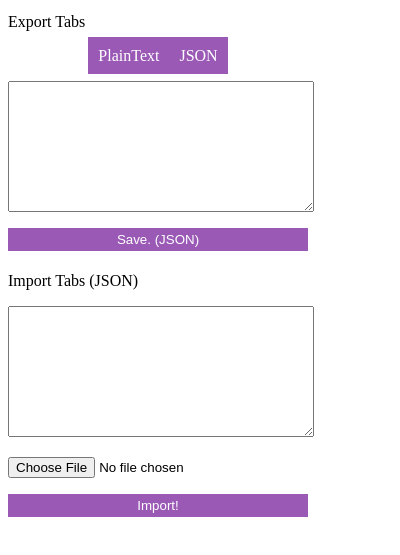
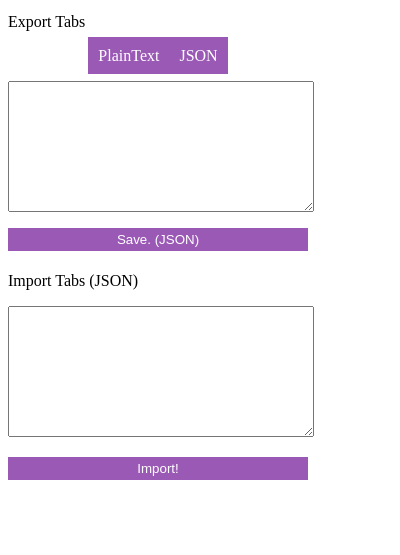
Before and after one commit to furufuru/tablist, a browser extension: page popup.html in a window 400 px wide. Shown: the part 139-694 px from the top of the page. Drawn offline with Linux system fonts and the light colour scheme.

Commit message:
remove a input

```diff
--- a/popup.html
+++ b/popup.html
@@ -16,7 +16,6 @@
 	<p>Import Tabs (JSON)</p>
 	<p><textarea id="importJsonArea"></textarea></p>
 	<p id="error" class="hide">Invaild JSON.</p>
-	<p><input type="file" id="fromfile" accept=".json"></input></p>
 	<p><button id="import">Import!</button></p>
 	<script src="popup.js" tyle="text/javascript"></script>
 	<script src="FileSaver.min.js" tyle="text/javascript"></script>
```
